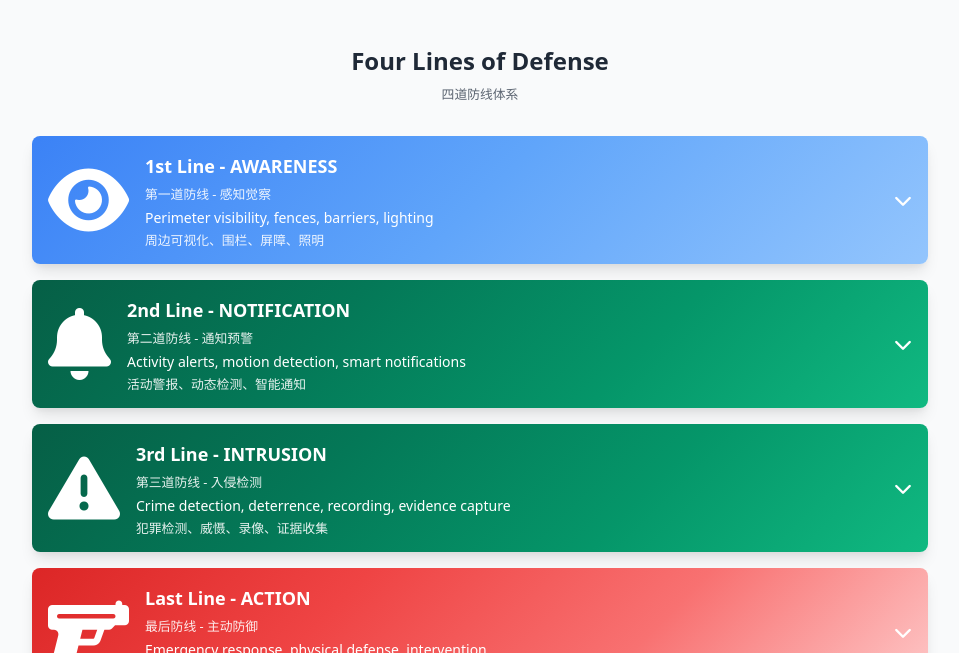
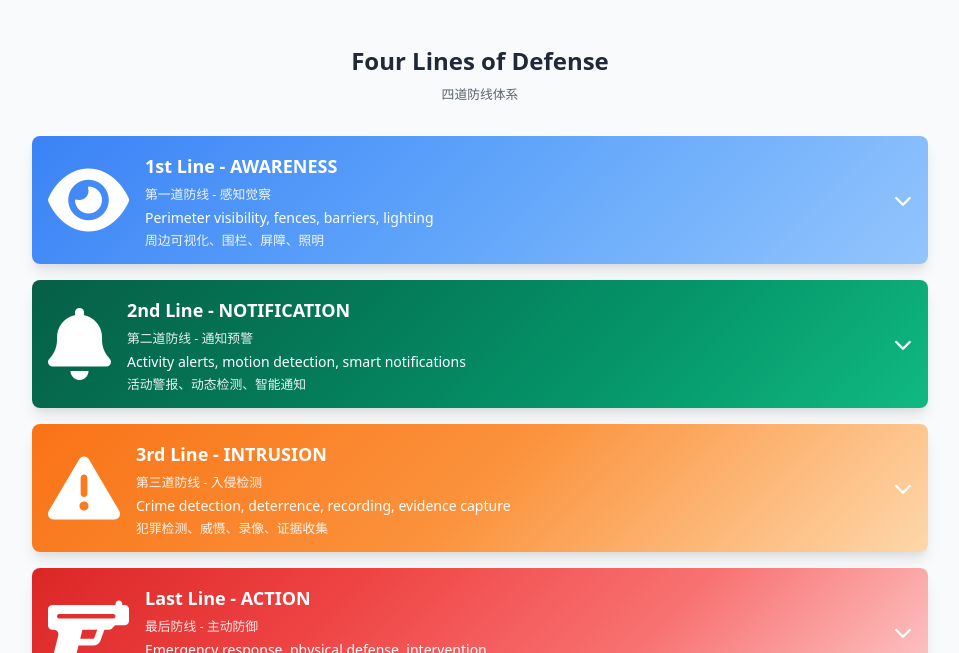
Before and after one commit to florkowskibrint-cmyk/aosu, a plain HTML site: page index.html in a window 1280 px wide. Shown: the part 158-811 px from the top of the page, without its empty margins (160-1119 px from the left). Drawn offline with nearby package versions, Linux system fonts and the light colour scheme.

Commit message:
Update index.html

```diff
--- a/index.html
+++ b/index.html
@@ -46,6 +46,9 @@
         }
         .defense-gradient-awareness {
             background: linear-gradient(135deg, #3b82f6, #60a5fa, #93c5fd);
+        }
+        .defense-gradient-intrusion {
+            background: linear-gradient(135deg, #f97316, #fb923c, #fed7aa);
         }
 
         .chinese-text {
@@ -287,7 +290,7 @@
 
                 <!-- 3rd Line - Intrusion -->
                 <div class="defense-card-compact rounded-lg shadow-lg overflow-hidden" onclick="toggleDefenseDropdown('defense3')">
-                    <div class="defense-gradient text-white p-4 flex items-center space-x-4">
+                    <div class="defense-gradient-intrusion text-white p-4 flex items-center space-x-4">
                         <div class="flex-shrink-0">
                             <i class="fas fa-exclamation-triangle text-7xl"></i>
                         </div>
```
